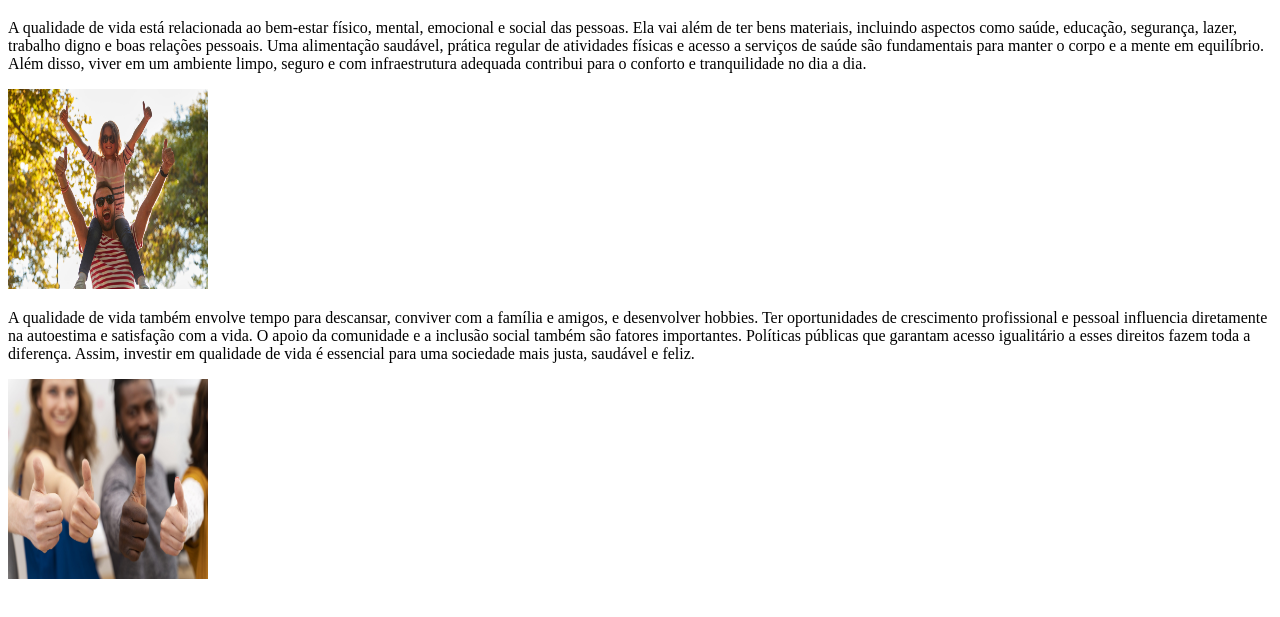
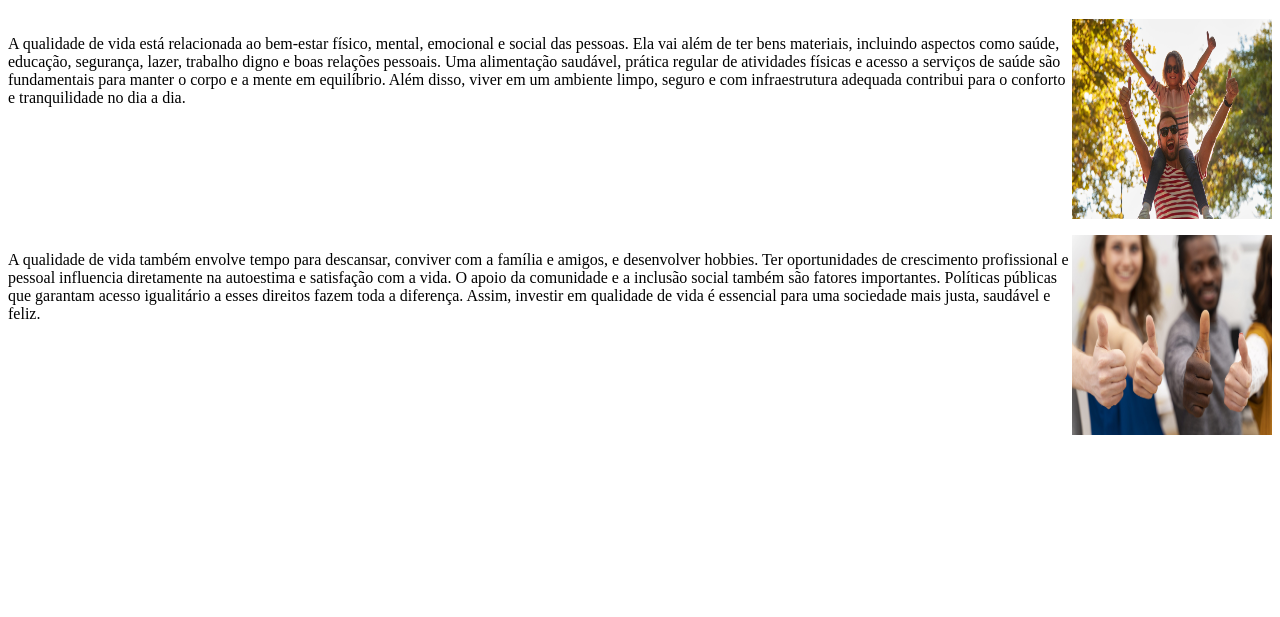
Before and after one commit to gabpanagio/aula1605, a plain HTML site: page index.html in a window 1280 px wide. Shown: the part 61-678 px from the top of the page. Drawn offline with Linux system fonts and the light colour scheme.

Commit message:
Update index.html

```diff
--- a/index.html
+++ b/index.html
@@ -10,7 +10,7 @@
 <body>
 
   <h1>Bem-vindo ao Exemplo de Parágrafos</h1>
-<div id="imgd">
+<div class="imgd">
 <p>A qualidade de vida está relacionada ao bem-estar físico, mental, emocional e social das pessoas. Ela vai além de ter bens materiais, incluindo aspectos como saúde, educação, segurança, lazer, trabalho digno e boas relações pessoais. Uma alimentação saudável, prática regular de atividades físicas e acesso a serviços de saúde são fundamentais para manter o corpo e a mente em equilíbrio. Além disso, viver em um ambiente limpo, seguro e com infraestrutura adequada contribui para o conforto e tranquilidade no dia a dia. </p>
 
 
@@ -19,7 +19,7 @@
 
 </div>
 <p></p>
-<div id="imgd">
+<div class="imgd">
 
   <p>A qualidade de vida também envolve tempo para descansar, conviver com a família e amigos, e desenvolver hobbies. Ter oportunidades de crescimento profissional e pessoal influencia diretamente na autoestima e satisfação com a vida. O apoio da comunidade e a inclusão social também são fatores importantes. Políticas públicas que garantam acesso igualitário a esses direitos fazem toda a diferença. Assim, investir em qualidade de vida é essencial para uma sociedade mais justa, saudável e feliz. </p>
 
```
